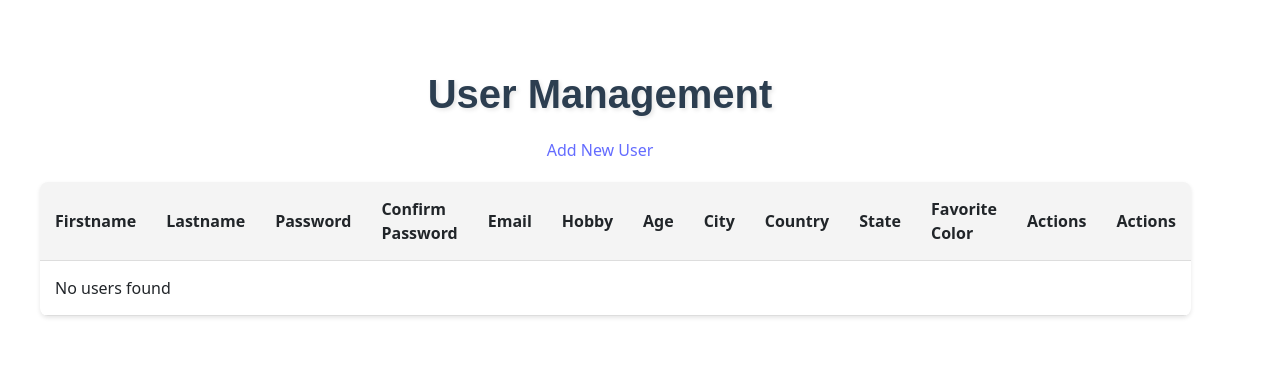
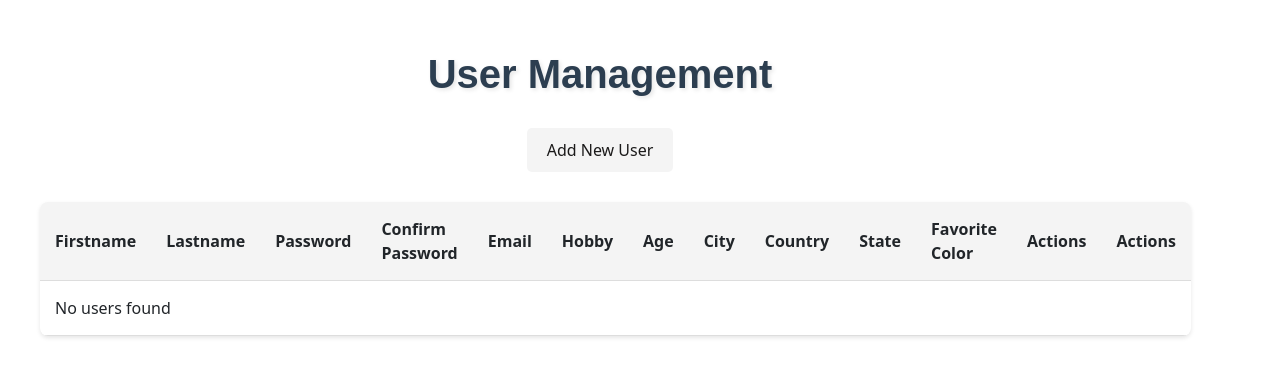
Before and after one commit to khushipokiya/repository1, a React (Vite) app: page / in a window 1280 px wide. Shown: the part 187-564 px from the top of the page. Built offline with nearby package versions, Linux system fonts and the light colour scheme.

Commit message:
table data

```diff
--- a/src/App.jsx
+++ b/src/App.jsx
@@ -7,8 +7,6 @@ import { BrowserRouter as Router, Route, Routes } from 'react-router-dom';
 
 const App = () => {
   const [users, setUsers] = useState([]);
-
-
 
   const addUser = (user) => {
     setUsers([...users, user]);
--- a/src/components/Example.module.css
+++ b/src/components/Example.module.css
@@ -20,6 +20,7 @@
 
 h1 {
   margin: 0;
+
 
 }
 
@@ -76,7 +77,7 @@ button {
 }
 
 button:hover {
-  background-color: #0056b3;
+  background-color: #9fbbd8;
 }
 
 /* Responsive table */
@@ -190,3 +191,22 @@ button:hover {
   cursor: pointer;
   font-size: 1.2em;
 }
+
+
+.addButton {
+  background-color: #f4f4f4; /* Green background */
+  border: none; /* Remove borders */
+  color: rgb(27, 26, 26); /* White text */
+  padding: 10px 20px; /* Some padding */
+  text-align: center;
+  text-decoration: none; /* Remove underline */
+  display: inline-block; /* Inline element with block properties */
+  font-size: 16px; /* Larger text */
+  margin: 10px 0; /* Margin around the button */
+  cursor: pointer; /* Pointer cursor on hover */
+  border-radius: 5px; /* Rounded corners */
+}
+
+.addButton:hover {
+  background-color: #9fbbd8; /* Darker green on hover */
+}
--- a/src/components/Usertable.jsx
+++ b/src/components/Usertable.jsx
@@ -1,14 +1,26 @@
 import React from 'react';
 import { Link } from 'react-router-dom';
 import styles from './Example.module.css';
+import { useNavigate } from 'react-router-dom';
 
-const UserTable = ({ users, deleteUser}) => {
+const UserTable = ({ users, deleteUser }) => {
+  const navigate = useNavigate();
+
+  // Function to handle navigation to the add user page
+  const handleAddUser = () => {
+    navigate('/add');
+  };
 
 
 
   return (
     <div className={`${styles.container}`}>
-       <Link to="/add">Add New User</Link>
+     <button
+        onClick={handleAddUser}
+        className={`${styles.addButton}`}
+      >
+        Add New User
+      </button>
       <table className={`${styles.table}`}>
         <thead>
           <tr>
```
